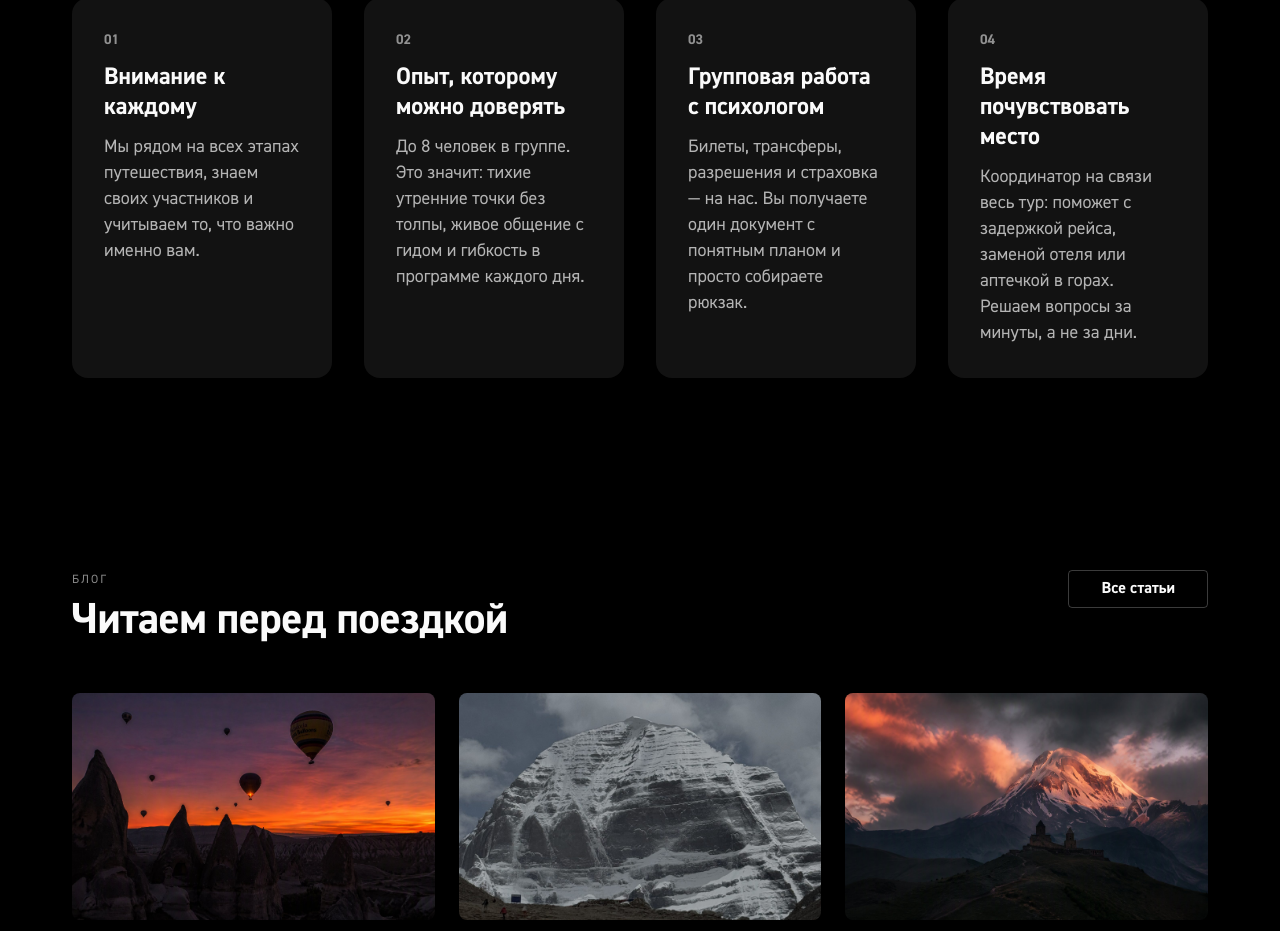
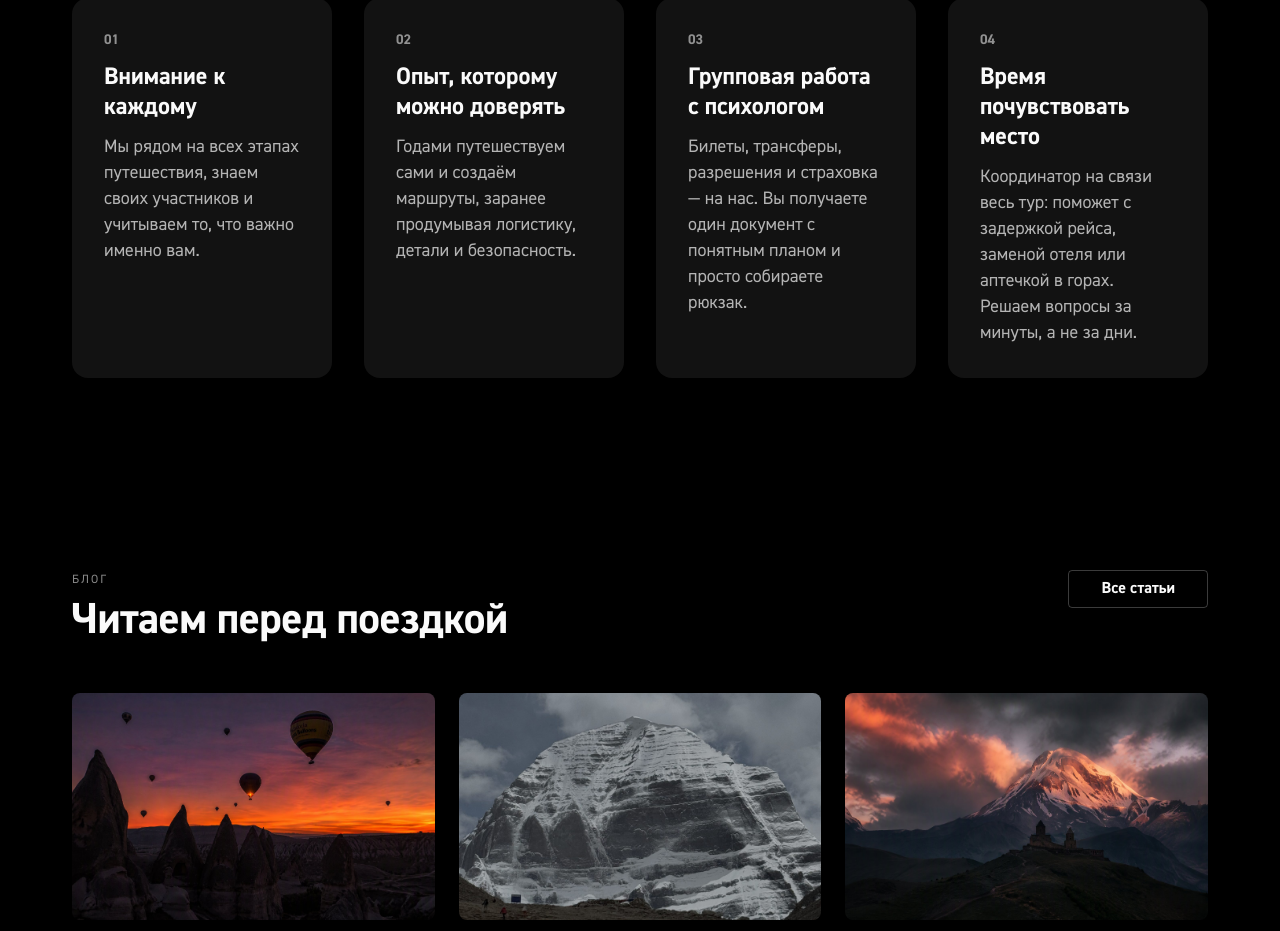
Before and after one commit to fifulina-uxui/wild-soul-routes, a React (Vite) app: page / in a window 1280 px wide. Shown: the part 4276-5207 px from the top of the page. Built offline with nearby package versions, Linux system fonts and the light colour scheme.

Commit message:
Update text of Experience you can trust card

```diff
--- a/src/data/content.ts
+++ b/src/data/content.ts
@@ -520,7 +520,7 @@ export const content: Record<'ru' | 'en', PageContent> = {
         },
         {
           title: 'Опыт, которому можно доверять',
-          text: 'До 8 человек в группе. Это значит: тихие утренние точки без толпы, живое общение с гидом и гибкость в программе каждого дня.',
+          text: 'Годами путешествуем сами и создаём маршруты, заранее продумывая логистику, детали и безопасность.',
         },
         {
           title: 'Групповая работа с психологом',
@@ -1063,7 +1063,7 @@ export const content: Record<'ru' | 'en', PageContent> = {
         },
         {
           title: 'Experience you can trust',
-          text: 'Up to 8 people. That means quiet mornings without crowds, real conversations with the guide and flexibility every single day.',
+          text: 'We have been travelling ourselves for years and design our routes thinking through logistics, details and safety in advance.',
         },
         {
           title: 'Group work with a psychologist',
```
